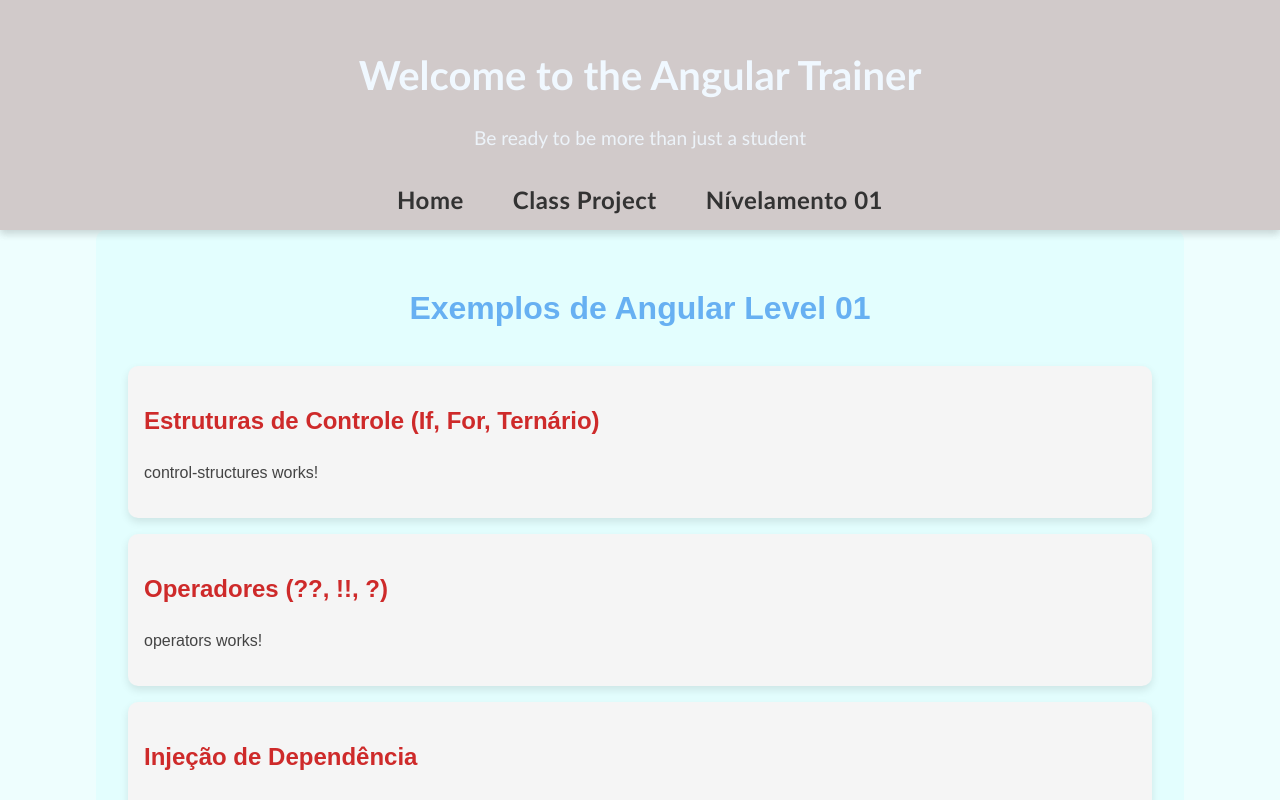
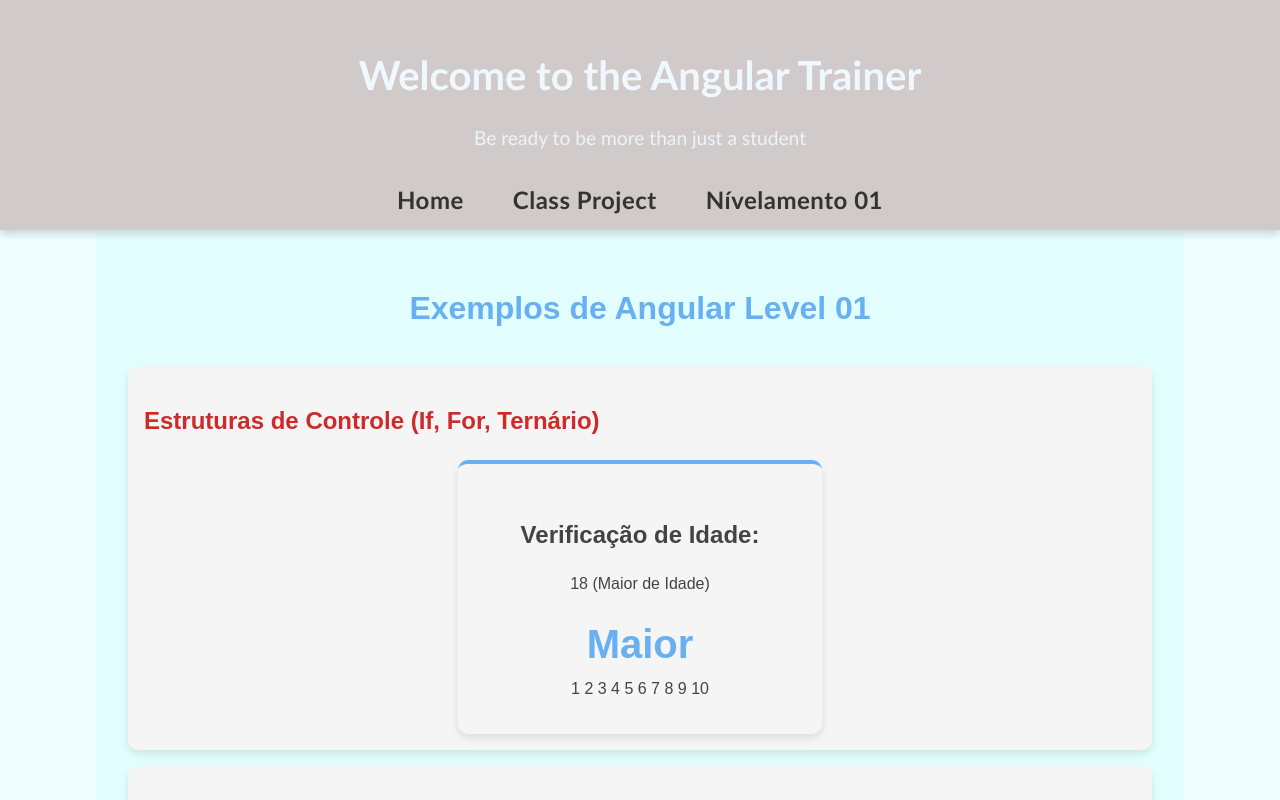
Before and after one commit to LeoViolet/starting-class-hit, an Angular app in the folder starting/: page /levelone in a window 1280 px wide. Shown: the top 800 px of the page. Built offline with nearby package versions, Linux system fonts and the light colour scheme.

Commit message:
estruturas de controle

```diff
--- a/starting/src/app/pages/books/level/level01/control-structures/control-structures.component.css
+++ b/starting/src/app/pages/books/level/level01/control-structures/control-structures.component.css
@@ -0,0 +1,55 @@
+.age-checker-container {
+  display: flex;
+  justify-content: center;
+  align-items: center;
+  min-height: 200px;
+  font-family: var(--main-font-family);
+}
+
+.age-checker-card {
+  padding: 2rem;
+  border-radius: var(--border-radius);
+  box-shadow: var(--shadow);
+  text-align: center;
+  transition: var(--transition);
+  width: 300px;
+  background: var(--background-color-sections);
+}
+
+.age-checker-card:hover {
+  box-shadow: var(--shadow-hover);
+}
+
+.age-checker-card.adult {
+  border-top: 4px solid var(--primary-color);
+}
+
+.age-checker-card.minor {
+  border-top: 4px solid var(--secondary-color);
+}
+
+.age-title {
+  color: var(--text-color);
+  margin-bottom: 1rem;
+  font-size: 1.5rem;
+}
+
+.age-result {
+  color: var(--text-color);
+  font-size: 1.2rem;
+  margin-bottom: 1.5rem;
+  font-weight: bold;
+}
+
+.age-icon {
+  font-size: 2.5rem;
+  font-weight: bold;
+}
+
+.age-checker-card.adult .age-icon {
+  color: var(--primary-color);
+}
+
+.age-checker-card.minor .age-icon {
+  color: var(--secondary-color);
+}
--- a/starting/src/app/pages/books/level/level01/control-structures/control-structures.component.html
+++ b/starting/src/app/pages/books/level/level01/control-structures/control-structures.component.html
@@ -1 +1,18 @@
-<p>control-structures works!</p>
+<div class="age-checker-container">
+    <div class="age-checker-card"  [ngClass]="{'adult': age >=18, 'minor': age < 18}">
+      <h2 class="age-title">Verificação de Idade:</h2>
+        <p class="age result">
+            {{this.age >= 18 ? (this.age + '  (Maior de Idade)') : (this.age + '  (Menor de Idade)') }}
+        </p>
+        <div class="age-icon">
+            @if (age >= 18) {
+                <span>Maior</span>
+            } @else {
+                <span>Menor</span>
+            }
+        </div>
+        @for (item of this.numberList; track $index) {
+            <span> {{ item }}</span>
+        }
+    </div>
+</div>
--- a/starting/src/app/pages/books/level/level01/control-structures/control-structures.component.ts
+++ b/starting/src/app/pages/books/level/level01/control-structures/control-structures.component.ts
@@ -1,11 +1,13 @@
+import { CommonModule } from '@angular/common';
 import { Component } from '@angular/core';
 
 @Component({
   selector: 'app-control-structures',
-  imports: [],
+  imports: [CommonModule],
   templateUrl: './control-structures.component.html',
   styleUrl: './control-structures.component.css'
 })
 export class ControlStructuresComponent {
-
+  age:number = 18;
+  numberList = [1,2,3,4,5,6,7,8,9,10];
 }
```
Also changed, not shown: 1 other file (tests, documents, lock files or other folders).
